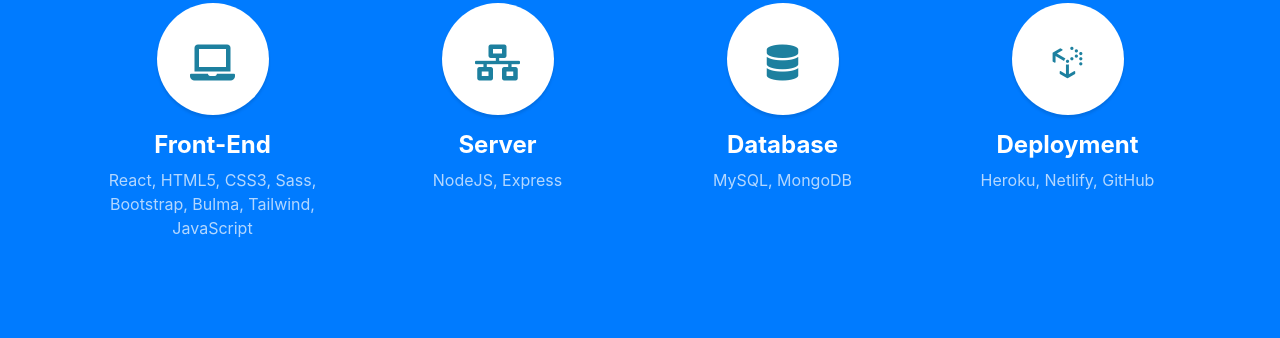
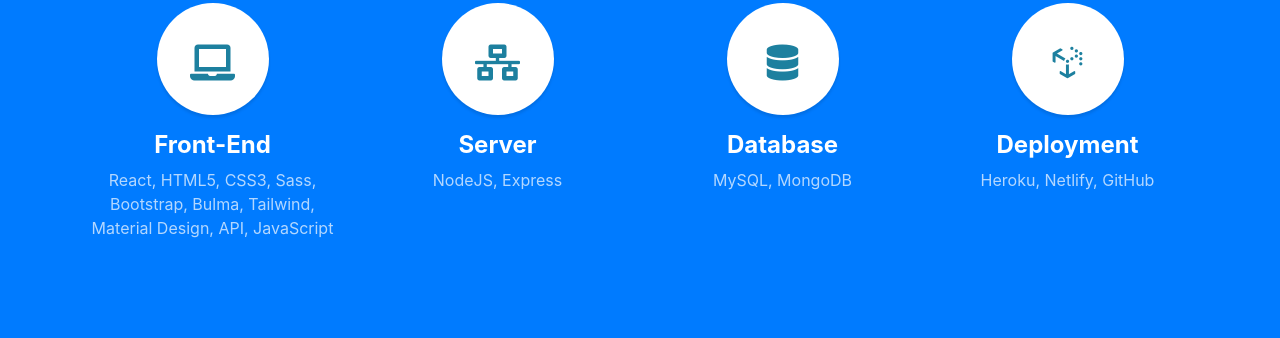
Before and after one commit to noriyuki-ishii-820/noriyuki-ishii-820.github.io, a website with bundled scripts: page index.html in a window 1280 px wide. Shown: the part 1734-2072 px from the top of the page. Built offline with nearby package versions, Linux system fonts and the light colour scheme.

Commit message:
front end skills added

```diff
--- a/index.html
+++ b/index.html
@@ -123,7 +123,7 @@
           <h4>
             <strong>Front-End</strong>
           </h4>
-          <p class="text-faded mb-0">React, HTML5, CSS3, Sass, Bootstrap, Bulma, Tailwind, JavaScript</p>
+          <p class="text-faded mb-0">React, HTML5, CSS3, Sass, Bootstrap, Bulma, Tailwind, Material Design, API, JavaScript</p>
 
         </div>
 
@@ -199,7 +199,6 @@
             <img class="img-fluid" src="img/scrn/burger1.png" alt="">
           </div>
         </div>
-
         <!-- END OF BLOCK-->
 
         <div class="col-lg-4 mix front-end">
@@ -215,8 +214,6 @@
             <img class="img-fluid" src="img/scrn/demo-gif.gif" alt="">
           </div>
         </div>
-
-
 
         <div class="col-lg-4 mix front-end">
           <div class="portfolio-item">
```
